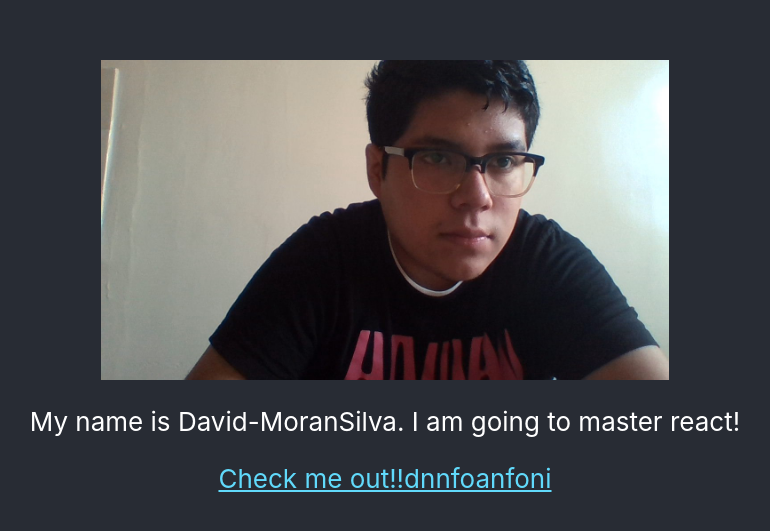
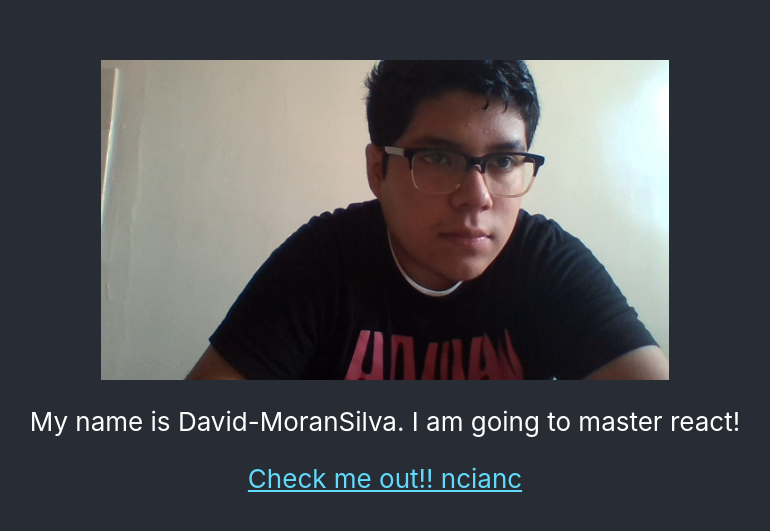
Before and after one commit to DavidMoran-Silva/js_react, a React (Create React App) app: page / in a window 1280 px wide. Shown: the part 123-654 px from the top of the page, without its empty margins (255-1025 px from the left). Built offline with nearby package versions, Linux system fonts and the light colour scheme.

Commit message:
Update App.js

```diff
--- a/src/App.js
+++ b/src/App.js
@@ -16,7 +16,7 @@ function App() {
           target="_blank"
           rel="noopener noreferrer"
         >
-          Check me out!!dnnfoanfoni
+          Check me out!! ncianc
         </a>
       </header>
     </div>
```
